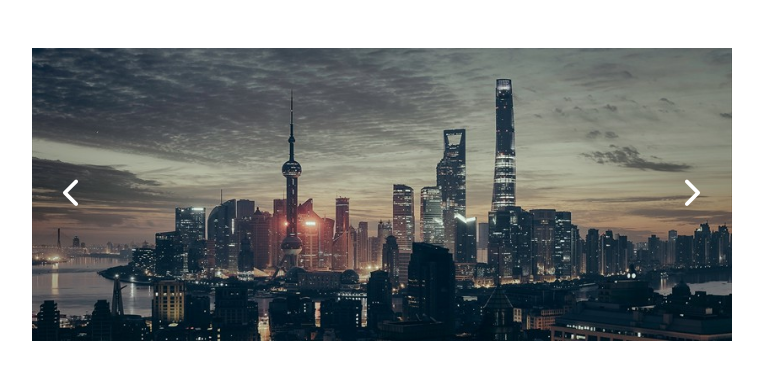
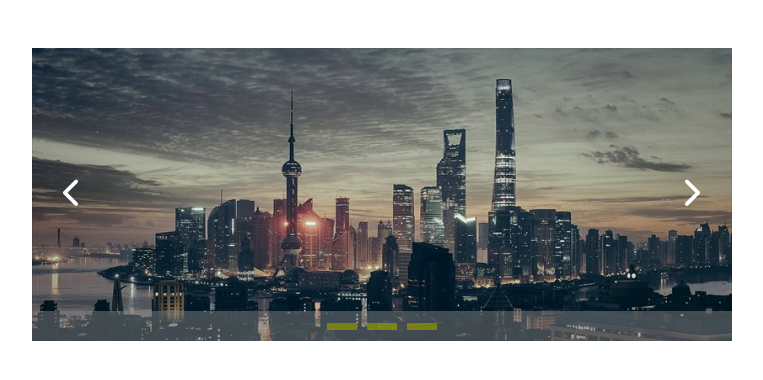
Before and after one commit to anarmh/Js-Jquery, a plain HTML site: page Slider/index.html in a window 1280 px wide. Shown: the whole page, without its empty margins (270-1033 px from the left). Drawn offline with nearby package versions, Linux system fonts and the light colour scheme.

Commit message:
add slider dots

```diff
--- a/Slider/assets/css/style.css
+++ b/Slider/assets/css/style.css
@@ -59,3 +59,28 @@
 .active-img{
     opacity: 1 !important;
 }
+
+
+.dots{
+    width: 100%;
+    height: 30px;
+    background-color: gray;
+    position: absolute;
+    bottom: 0;
+    display: flex;
+    justify-content: center;
+    align-items: center;
+    gap: 10px;
+    opacity: 0.5;
+}
+.dot{
+    width: 30px;
+    height: 7px;
+    background-color:rgb(235, 235, 11);
+    cursor: pointer;
+
+}
+.dot:hover{
+
+    background-color: white;
+}
--- a/Slider/assets/js/script.js
+++ b/Slider/assets/js/script.js
@@ -23,6 +23,12 @@ $(document).ready(function () {
       $("img:last-child").addClass("active-img");
     }
   });
+  $(".dots .dot").click(function(){
+   let index= $(this).index()
+   $(".img img").removeClass("active-img");
+   $(".img img:eq("+index+")").addClass("active-img");
+  })
+
 });
 setInterval(function(){
     let current = $(".active-img");
--- a/Slider/index.html
+++ b/Slider/index.html
@@ -20,7 +20,11 @@
               <img src="./assets/img/2.jpg"  alt="">
               <img src="./assets/img/3.jpg"  alt="">
           </div>
-          <div class="dots"></div>
+          <div class="dots">
+            <div class="dot"></div>
+            <div class="dot"></div>
+            <div class="dot"></div>
+          </div>
       </div>
   </div>
 
```
